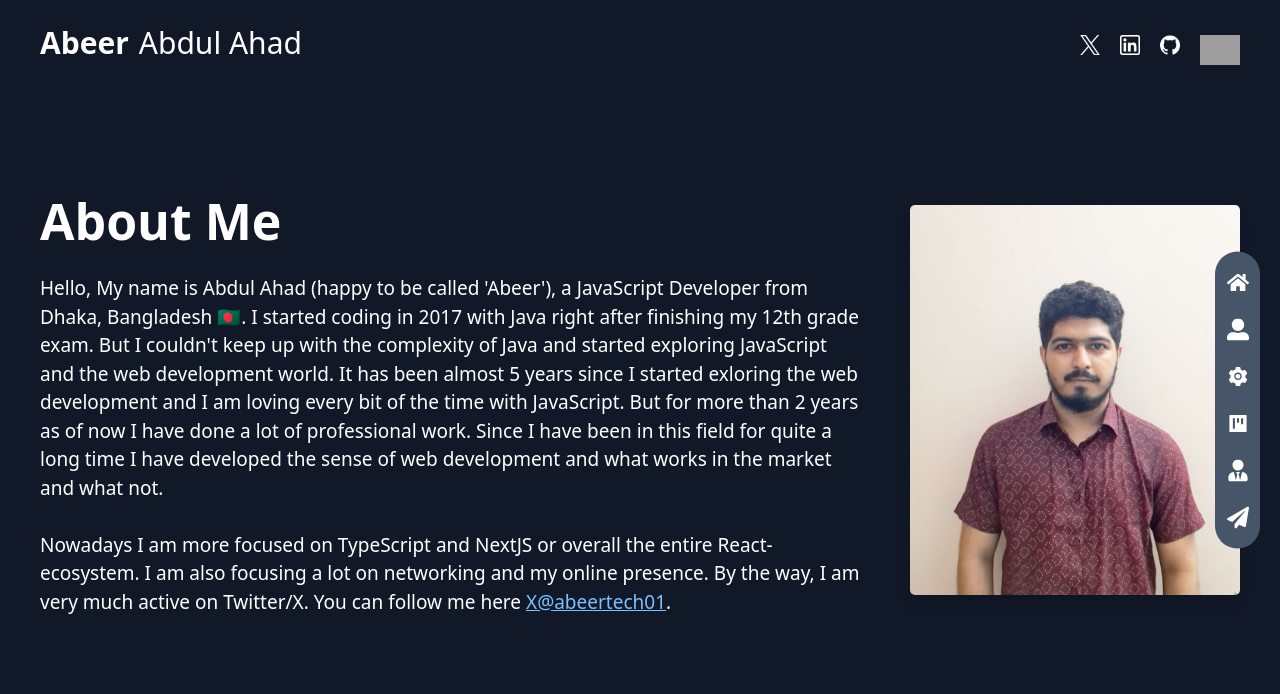
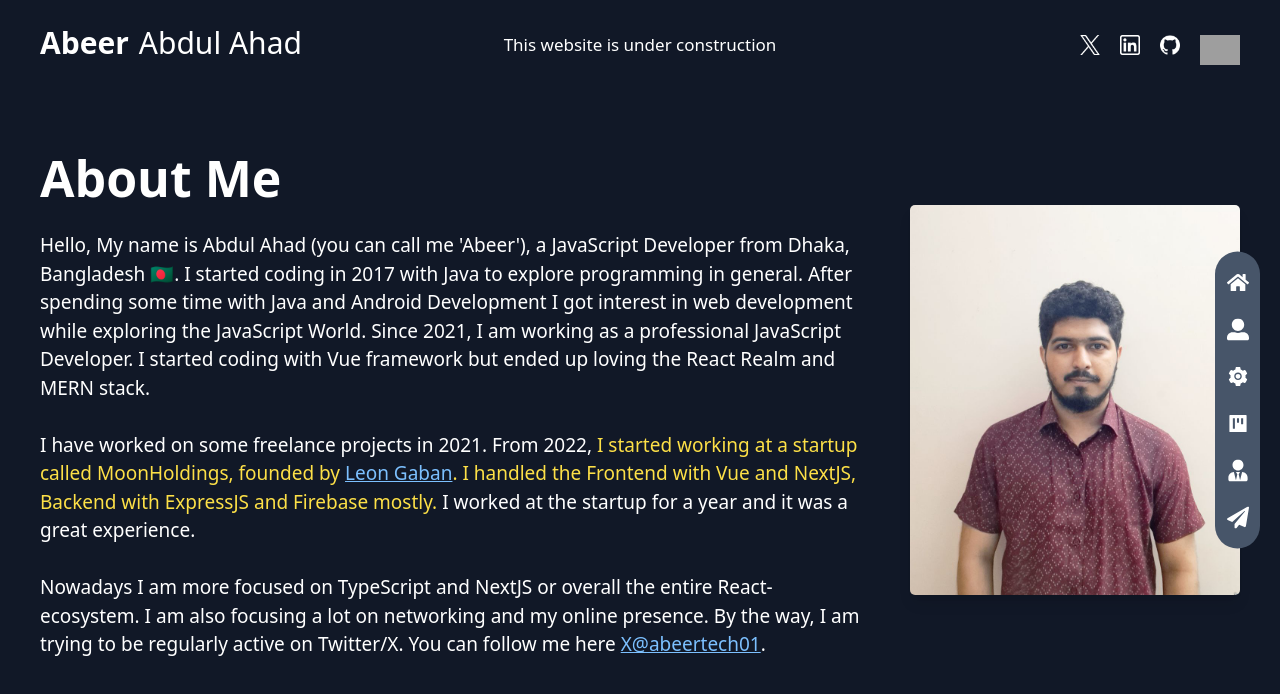
Before and after one commit to abeertech01/portfolio-site, a Next.js app: page /about in a window 1280 px wide. Shown: the top 694 px of the page. Built offline with nearby package versions, Linux system fonts and the light colour scheme; grey boxes are pictures that could not be loaded.

Commit message:
few changes

```diff
--- a/src/components/Header.jsx
+++ b/src/components/Header.jsx
@@ -29,6 +29,10 @@ const socials = [
 const Header = () => {
   return (
     <div className="fixed flex flex-col lg:flex-row justify-between items-center right-0 top-0 left-0 p-[1.8rem] lg:px-0 lg:py-[2rem] container mx-auto bg-inherit z-50">
+      <div className="lg:block hidden absolute left-[50%] -translate-x-[50%] text-[1.7rem]">
+        <p>This website is under construction</p>
+      </div>
+
       <div className="mb-2">
         <Link href={"/"} className="text-[3rem]">
           <span className="font-bold mr-[1rem]">Abeer</span>
--- a/src/components/Nav.jsx
+++ b/src/components/Nav.jsx
@@ -59,13 +59,13 @@ const Nav = () => {
           <li key={item.name} className="">
             <Link href={item.path} className="group w-full h-full">
               {/* tooltip */}
-              <div className="absolute pr-14 right-[1rem] hidden lg:group-hover:flex ">
-                <div className="bg-black relative flex text-primary items-center p-[6px] rounded-[3px] shadow-lg shadow-gray-800">
-                  <div className="text-[12px] leading-none font-semibold capitalize">
+              <div className="absolute pr-14 right-[2rem] hidden lg:group-hover:flex ">
+                <div className="bg-gray-700 relative flex text-primary items-center px-[1.8rem] py-[1rem] rounded-[3px] shadow-sm shadow-gray-700">
+                  <div className="text-[1.7rem] leading-none font-medium capitalize">
                     {item.name}
                   </div>
                   {/* triangle */}
-                  <div className="border-solid border-l-black border-l-8 border-y-transparent border-y-[6px] border-r-0 absolute -right-2"></div>
+                  <div className="border-solid border-l-gray-700 border-l-[1rem] border-y-transparent border-y-[1rem] border-r-0 absolute -right-2"></div>
                 </div>
               </div>
               {item.icon}
--- a/src/pages/about/index.jsx
+++ b/src/pages/about/index.jsx
@@ -5,7 +5,7 @@ import React from "react"
 const About = () => {
   return (
     <div className="about lg:min-h-full container mx-auto flex flex-col lg:grid lg:grid-cols-[auto_auto] lg:gap-[5rem] items-center pt-[14rem] lg:pt-0 pb-[10rem] lg:pb-0 ">
-      <div className="image lg:order-2 w-[20rem] lg:w-[33rem] h-[21rem] lg:h-[39rem] rounded-lg shadow-md lg:shadow-lg shadow-gray-600 overflow-hidden mb-10 lg:mb-0">
+      <div className="image lg:order-2 w-[20rem] lg:w-[33rem] h-[21rem] lg:h-[39rem] rounded-lg shadow-md lg:shadow-lg shadow-gray-600 overflow-hidden mb-10 lg:mb-0 hover:scale-105 hover:origin-center hover:rotate-6 duration-300">
         <Image
           src={"/new-dp-2.jpg"}
           width={440}
@@ -19,21 +19,34 @@ const About = () => {
           About Me
         </h1>
         <p>
-          Hello, My name is Abdul Ahad (happy to be called &apos;Abeer&apos;), a
+          Hello, My name is Abdul Ahad (you can call me &apos;Abeer&apos;), a
           JavaScript Developer from Dhaka, Bangladesh 🇧🇩. I started coding in
-          2017 with Java right after finishing my 12th grade exam. But I
-          couldn&apos;t keep up with the complexity of Java and started
-          exploring JavaScript and the web development world. It has been almost
-          5 years since I started exloring the web development and I am loving
-          every bit of the time with JavaScript. But for more than 2 years as of
-          now I have done a lot of professional work. Since I have been in this
-          field for quite a long time I have developed the sense of web
-          development and what works in the market and what not. <br />
+          2017 with Java to explore programming in general. After spending some
+          time with Java and Android Development I got interest in web
+          development while exploring the JavaScript World. Since 2021, I am
+          working as a professional JavaScript Developer. I started coding with
+          Vue framework but ended up loving the React Realm and MERN stack.{" "}
+          <br />
+          <br />I have worked on some freelance projects in 2021. From 2022,{" "}
+          <span className="text-yellow-300">
+            I started working at a startup called MoonHoldings, founded by{" "}
+            <Link
+              href={"https://x.com/leongaban"}
+              target="_blank"
+              className="underline text-[#7cc0ff]"
+            >
+              Leon Gaban
+            </Link>
+            . I handled the Frontend with Vue and NextJS, Backend with ExpressJS
+            and Firebase mostly.
+          </span>{" "}
+          I worked at the startup for a year and it was a great experience.
+          <br />
           <br />
           Nowadays I am more focused on TypeScript and NextJS or overall the
           entire React-ecosystem. I am also focusing a lot on networking and my
-          online presence. By the way, I am very much active on Twitter/X. You
-          can follow me here{" "}
+          online presence. By the way, I am trying to be regularly active on
+          Twitter/X. You can follow me here{" "}
           <Link
             href={"https://x.com/abeertech01"}
             target="_blank"
--- a/src/pages/skills/index.jsx
+++ b/src/pages/skills/index.jsx
@@ -41,7 +41,6 @@ const Skills = () => {
             <li>React</li>
             <li>Next.js</li>
             <li>Redux</li>
-            <li>Zustand</li>
             <li>Vue</li>
             <li>Express.js</li>
             <li>GraphQL</li>
```
